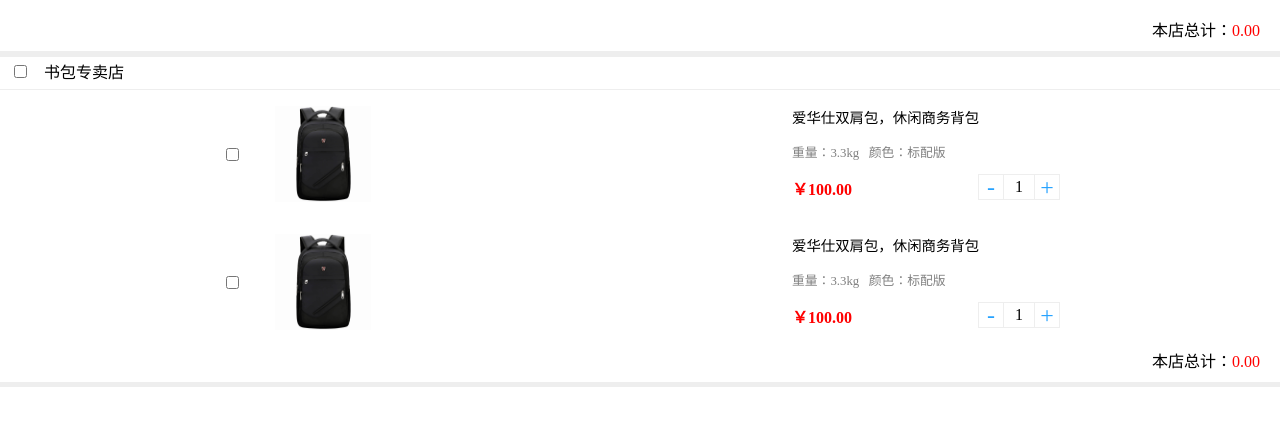
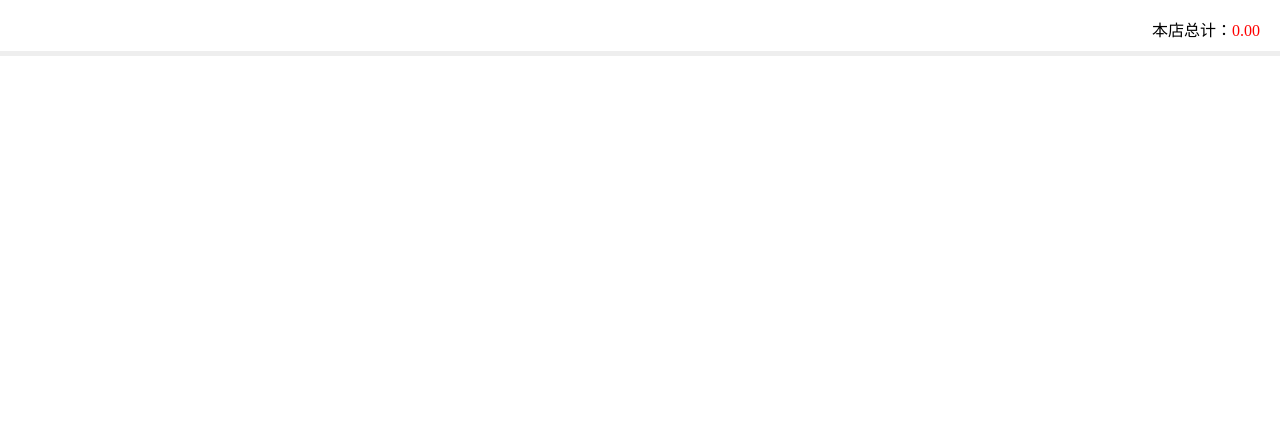
Before and after one commit to BlueFantast/vue-01, a Vue app: page /#/shopcart in a window 1280 px wide. Shown: the part 275-712 px from the top of the page. Built offline with nearby package versions, Linux system fonts and the light colour scheme; what mint-ui would draw is missing.

Commit message:
'updata'

```diff
--- a/src/components/shopcart.vue
+++ b/src/components/shopcart.vue
@@ -7,7 +7,7 @@
                 v-bind:key="index"
                 class="shop">
                 <div class="shop-name">
-                    <input type="checkbox" :checked="shop.selected" name="shopId" :value="shop.shopId"> <span class="name">书包专卖店</span>
+                    <input type="checkbox" v-model="shop.selected" id="shopId" :value="shop.shopId"> <span class="name">书包专卖店</span>
                 </div>
                 <div class="goods-list">
                     <div
@@ -16,7 +16,7 @@
                         :id="goods.goodsId"
                         class="goods-item">
                         <div class="goods-image">
-                            <input type="checkbox" :checked="goods.selected" name="goodsId" :value="goods.goodsId">
+                            <input type="checkbox" v-model="goods.selected" id="goodsId" :value="goods.goodsId">
                             <span class="image">
                                 <img :src="goods.imgUrl" alt="商品图片" >
                             </span>
@@ -195,6 +195,7 @@
   justify-content: space-between;
   align-items: center;
   border: 1px solid #eee;
+  background-color: white;
 }
 
 .final-price {
@@ -224,10 +225,10 @@
 </style>
 
 <script>
-import Header from "./header.vue";
+import Header from './header.vue';
 
 export default {
-  name: "Shopcart",
+  name: 'Shopcart',
   props: {
     // purchased: Array
   },
@@ -237,65 +238,39 @@ export default {
   data: function() {
     return {
       header: {
-        title: "购物车",
+        title: '购物车',
         showBack: true,
         showMore: true
       },
       purchased: [
         {
-          shopId: "bagStore",
+          shopId: 'bagStore',
           selected: false,
           goodsList: [
             {
-              goodsId: "bag",
+              goodsId: 'bag',
               selected: false,
-              imgUrl: require("../assets/images/goods1.jpg"),
-              title: "爱华仕双肩包，休闲商务背包",
-              describe: ["重量：3.3kg", "颜色：标配版"],
-              price: "100.00",
+              imgUrl: require('../assets/images/goods1.jpg'),
+              title: '爱华仕双肩包，休闲商务背包',
+              describe: ['重量：3.3kg', '颜色：标配版'],
+              price: '100.00',
               count: 1
             },
             {
-              goodsId: "bag",
+              goodsId: 'bag',
               selected: false,
-              imgUrl: require("../assets/images/goods1.jpg"),
-              title: "爱华仕双肩包，休闲商务背包",
-              describe: ["重量：3.3kg", "颜色：标配版"],
-              price: "100.00",
+              imgUrl: require('../assets/images/goods1.jpg'),
+              title: '爱华仕双肩包，休闲商务背包',
+              describe: ['重量：3.3kg', '颜色：标配版'],
+              price: '100.00',
               count: 1
             }
           ],
-          shopTotal: "0.00"
-        },
-        {
-          shopId: "bagStore",
-          selected: false,
-          goodsList: [
-            {
-              goodsId: "bag",
-              selected: false,
-              imgUrl: require("../assets/images/goods1.jpg"),
-              title: "爱华仕双肩包，休闲商务背包",
-              describe: ["重量：3.3kg", "颜色：标配版"],
-              price: "100.00",
-              count: 1
-            },
-            {
-              goodsId: "bag",
-              selected: false,
-              imgUrl: require("../assets/images/goods1.jpg"),
-              title: "爱华仕双肩包，休闲商务背包",
-              describe: ["重量：3.3kg", "颜色：标配版"],
-              price: "100.00",
-              count: 1
-            }
-          ],
-          shopTotal: "0.00"
+          shopTotal: '0.00'
         }
       ],
-      finalPrice:'0.00',
-      count: 0,
-      changeObj: {}
+      checkAll:false,
+      finalPrice:'0.00'
     };
   },
   methods: {
@@ -335,9 +310,26 @@ export default {
   },
   computed: {
     totalNumber: function(count) {
-      return this.firstName + " " + this.lastName;
+      return this.firstName + ' ' + this.lastName;
+    },
+    shopSelected:function() {
+
     }
   },
-  filters: {}
+  filters: {
+    toString:function(v) {
+      let str = v + '';
+      let arr = str.split('.');
+      if(arr[1]){
+        if(arr[1].length == 1){
+          return str + '0'
+        }else{
+          return str
+        }
+      }else{
+        return str + '.00'
+      }
+    }
+  }
 };
 </script>
```
